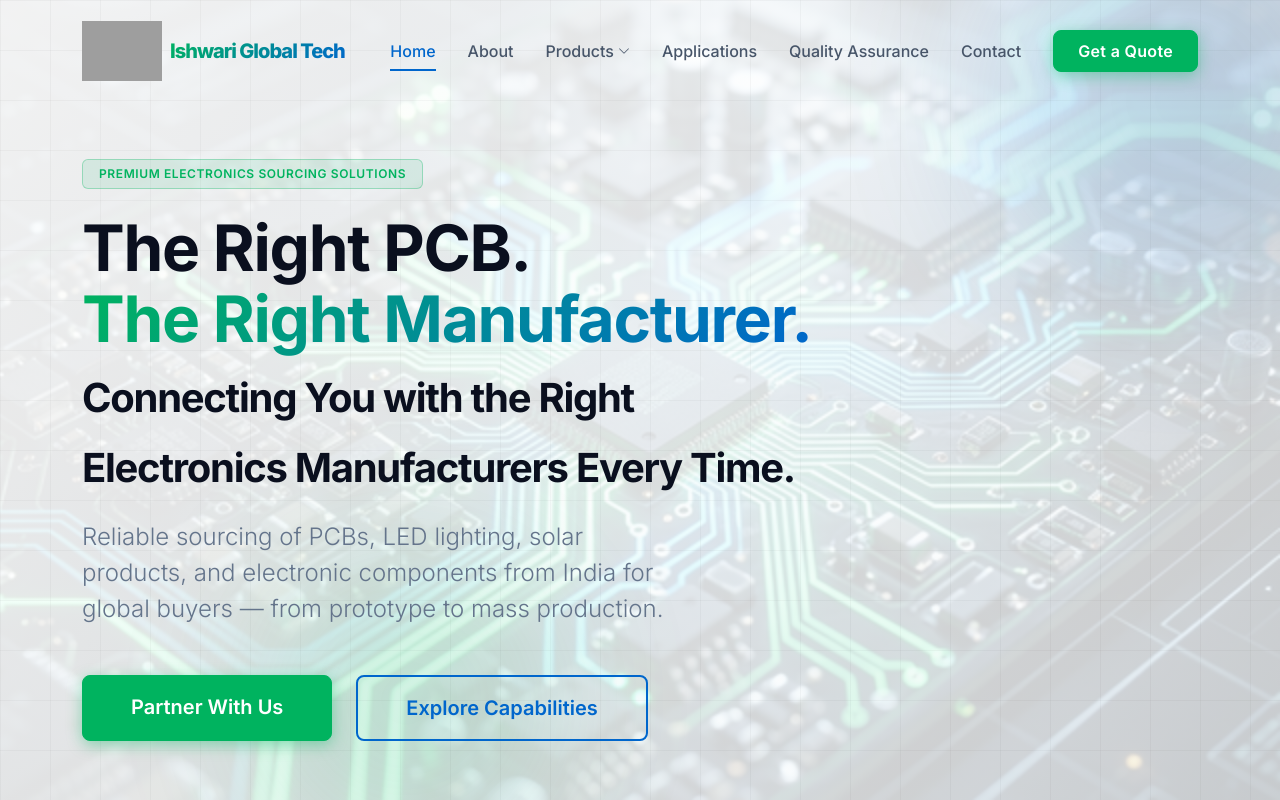
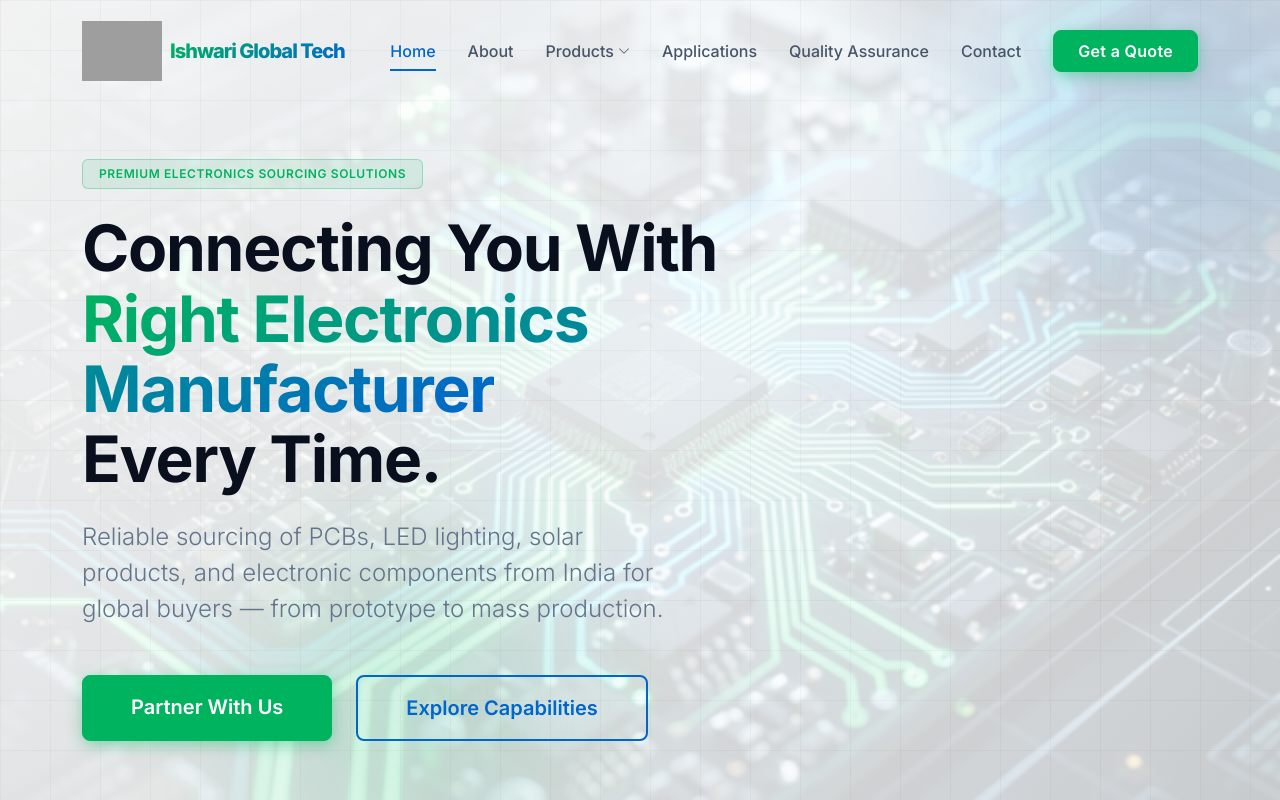
Before and after one commit to Aditya-2004-GitHub/Ishwari-Global-Tech, an Angular app: page / in a window 1280 px wide. Shown: the top 800 px of the page. Built offline with nearby package versions, Linux system fonts and the light colour scheme; grey boxes are pictures that could not be loaded.

Commit message:
Done minor updates

```diff
--- a/src/app/core/footer/footer.html
+++ b/src/app/core/footer/footer.html
@@ -14,10 +14,6 @@
           <div>
             <span class="fs-4 fw-bold tracking-tight d-block lh-1 text-white">
               Ishwari Global Tech pvt. ltd.
-            </span>
-
-            <span class="text-green text-xs fw-bold tracking-wider text-uppercase">
-              PCB Sourcing Partner
             </span>
           </div>
 
--- a/src/app/core/navbar/navbar.html
+++ b/src/app/core/navbar/navbar.html
@@ -34,16 +34,16 @@
 
           <ul class="dropdown-menu custom-dropdown-menu border-0" aria-labelledby="productsDropdown">
             <li>
-              <a routerLink="/products" class="dropdown-item" (click)="closeMenu()">Our Products</a>
-            </li>
-            <li>
-              <a routerLink="/under-construction" class="dropdown-item" (click)="closeMenu()">PCBs</a>
+              <a routerLink="/products" class="dropdown-item" (click)="closeMenu()">PCBs</a>
             </li>
             <li>
               <a routerLink="/under-construction" class="dropdown-item" (click)="closeMenu()">LED Lights</a>
             </li>
             <li>
               <a routerLink="/under-construction" class="dropdown-item" (click)="closeMenu()">Solar PV Modules</a>
+            </li>
+            <li>
+              <a routerLink="/under-construction" class="dropdown-item" (click)="closeMenu()">Components</a>
             </li>
           </ul>
         </li>
--- a/src/app/pages/home/home.html
+++ b/src/app/pages/home/home.html
@@ -7,9 +7,9 @@
         <div class="badge badge-glow mb-4 px-3 py-2 fw-semibold tracking-wider text-uppercase d-inline-block">
           Premium Electronics Sourcing Solutions</div>
         <h1 class="display-3 fw-bold text-dark-bg mb-4 hero-title">
-          The Right PCB.<br>
-          <span class="text-gradient">The Right Manufacturer.</span><br>
-          <span class="display-6 fw-bold text-dark-bg">Connecting You with the Right Electronics Manufacturers Every Time.</span>
+          Connecting You With<br>
+          <span class="text-gradient">Right Electronics Manufacturer</span><br>
+          <span class="">Every Time.</span>
         </h1>
         <p class="lead text-muted-dark mb-5 fs-4 fw-light" style="max-width: 600px;">
           Reliable sourcing of PCBs, LED lighting, solar products, and electronic components from India for global buyers — from prototype to mass production.
```
